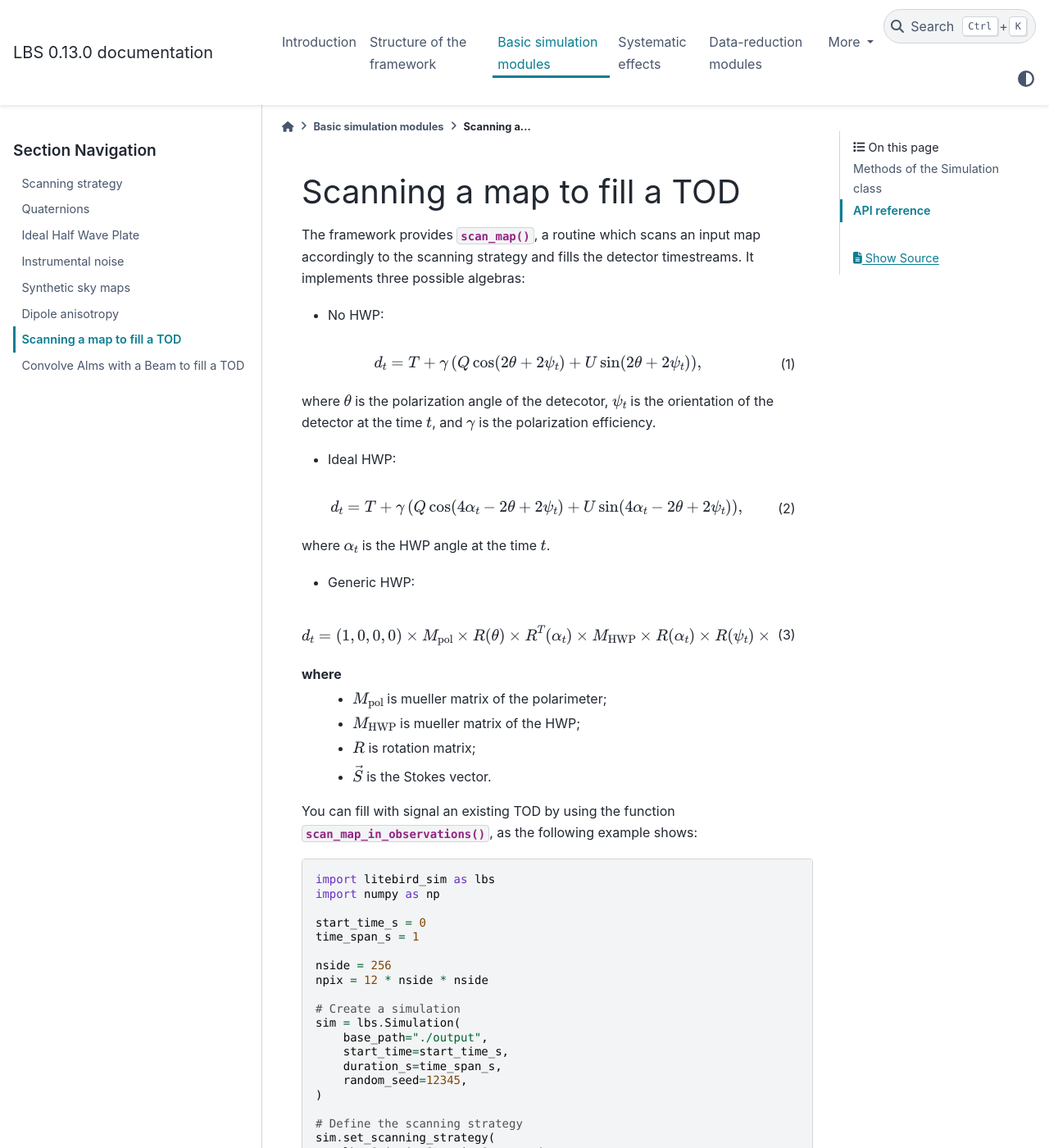
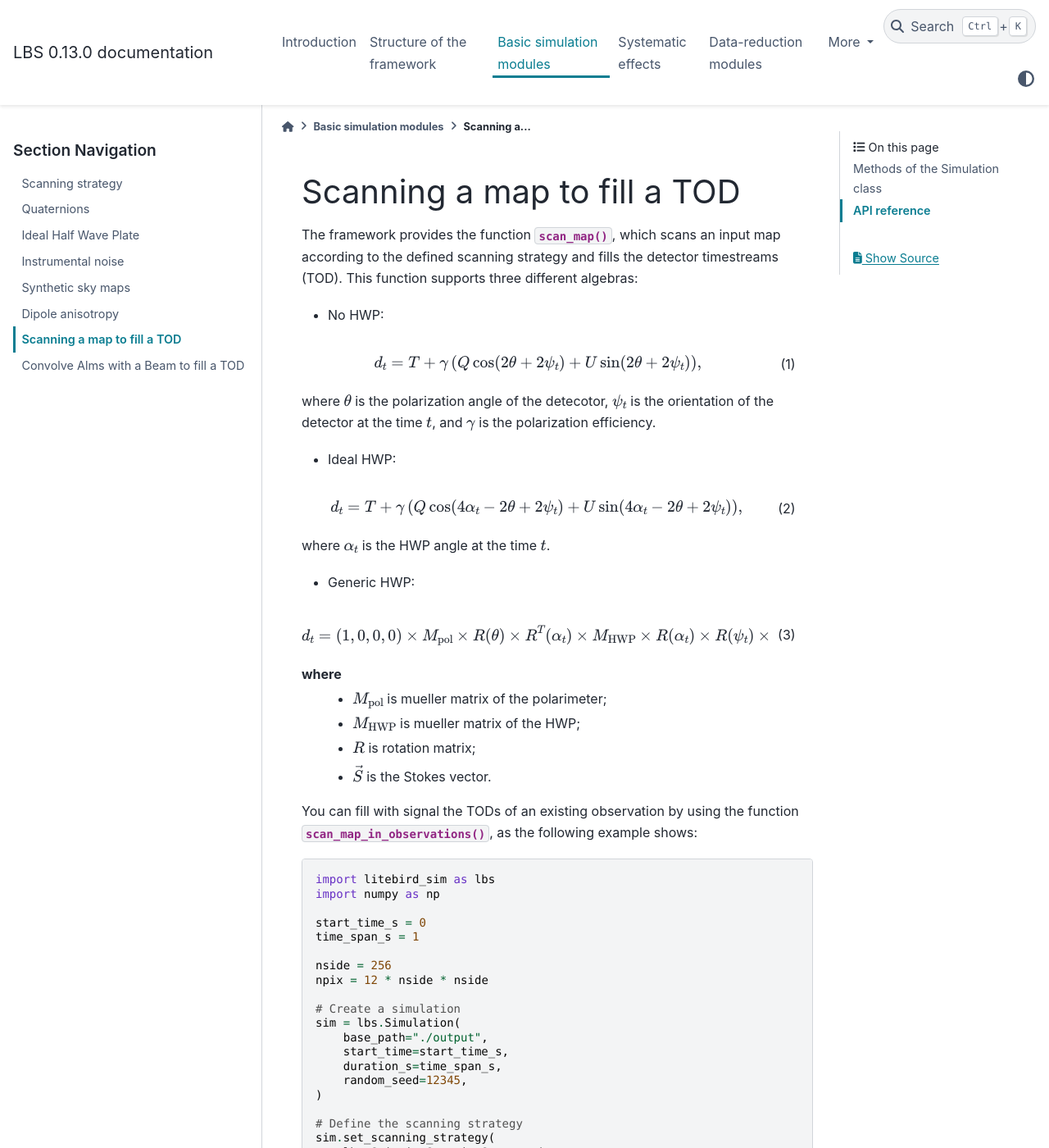
Before and after one commit to litebird/litebird_sim, a Sphinx documentation site: the page built from docs/source/map_scanning.rst, in a window 1280 px wide and 1400 px high. Shown: the whole window at 82% size. Built offline with Sphinx 7.4.7 and the PyData theme 0.15.4, drawn with Linux system fonts in a browser that asks for light colours; some of the changed text lies outside the part shown.

```diff
--- a/docs/source/map_scanning.rst
+++ b/docs/source/map_scanning.rst
@@ -3,9 +3,9 @@
 Scanning a map to fill a TOD
 ============================
 
-The framework provides :func:`.scan_map`, a routine which scans an
-input map accordingly to the scanning strategy and fills the detector
-timestreams. It implements three possible algebras:
+The framework provides the function :func:`.scan_map`, which scans an input map according
+to the defined scanning strategy and fills the detector timestreams (TOD).
+This function supports three different algebras:
 
 - No HWP:
 
@@ -37,7 +37,7 @@ where
     * :math:`R` is rotation matrix;
     * :math:`\vec{S}` is the Stokes vector.
 
-You can fill with signal an existing TOD by using the
+You can fill with signal the TODs of an existing observation by using the
 function :func:`.scan_map_in_observations`, as the following example
 shows:
 
```
Also changed, not shown: other parts of docs/source/map_scanning.rst (+1 -1 lines), docs/source/simulations.rst (+5 -3 lines), 3 other files.
